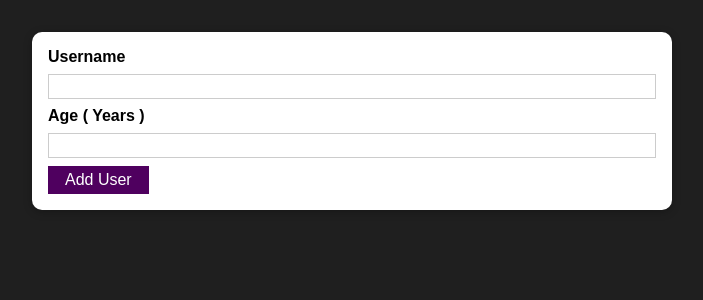
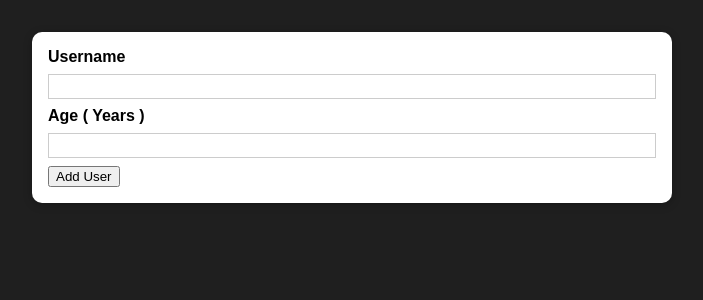
Before and after one commit to AinunSeptian/UserList, a React (Create React App) app: page / in a window 1280 px wide. Shown: the top 300 px of the page, without its empty margins (288-991 px from the left). Built offline with nearby package versions, Linux system fonts and the light colour scheme.

Commit message:
deleting button style

```diff
--- a/src/components/UI/Button.js
+++ b/src/components/UI/Button.js
@@ -1,16 +1,29 @@
 import React from "react";
-
-import classes from "./Button.module.css";
 
 const Button = (props) => {
   return (
-    <button
-      className={classes.button}
-      type={props.type || "button"}
-      onClick={props.onClick}
-    >
+    <button type={props.type || "button"} onClick={props.onClick}>
       {props.children}
     </button>
+
+    // .button {
+    //     font: inherit;
+    //     border: 1px solid #4f005f;
+    //     background: #4f005f;
+    //     color: white;
+    //     padding: 0.25rem 1rem;
+    //     cursor: pointer;
+    //   }
+
+    //   .button:hover,
+    //   .button:active {
+    //     background: #741188;
+    //     border-color: #741188;
+    //   }
+
+    //   .button:focus {
+    //     outline: none;
+    //   }
   );
 };
 
--- a/src/components/UI/Button.module.css
+++ /dev/null
@@ -1,18 +0,0 @@
-.button {
-  font: inherit;
-  border: 1px solid #4f005f;
-  background: #4f005f;
-  color: white;
-  padding: 0.25rem 1rem;
-  cursor: pointer;
-}
-
-.button:hover,
-.button:active {
-  background: #741188;
-  border-color: #741188;
-}
-
-.button:focus {
-  outline: none;
-}
```
